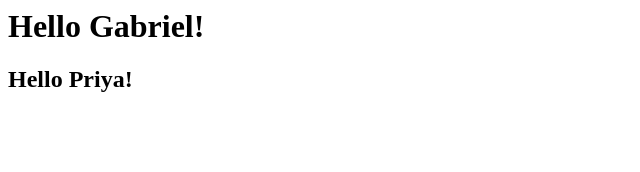
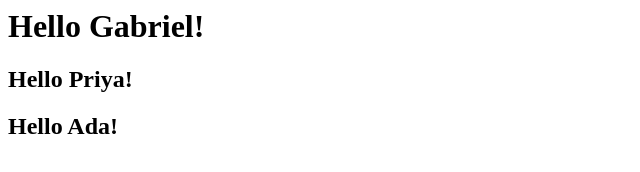
Before and after one commit to Gabriel-Rosengren/introductions-2, a plain HTML site: page index.html in a window 1280 px wide. Shown: the whole page, without its empty margins (0-640 px from the left). Drawn offline with Linux system fonts and the light colour scheme.

Commit message:
Added introduction to Ada

```diff
--- a/index.html
+++ b/index.html
@@ -1,2 +1,3 @@
 <h1>Hello Gabriel!</h1>
 <h2>Hello Priya!</h2>
+<h2>Hello Ada!</h2>
```
